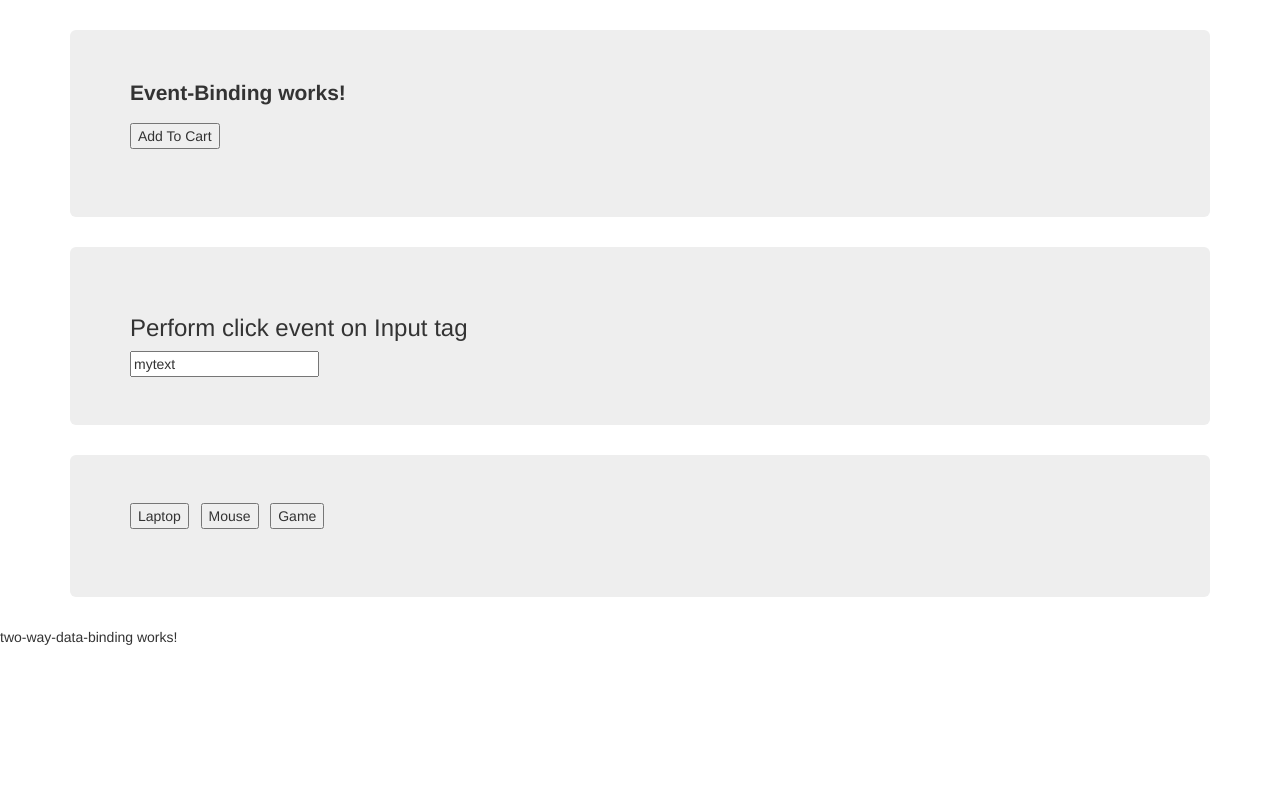
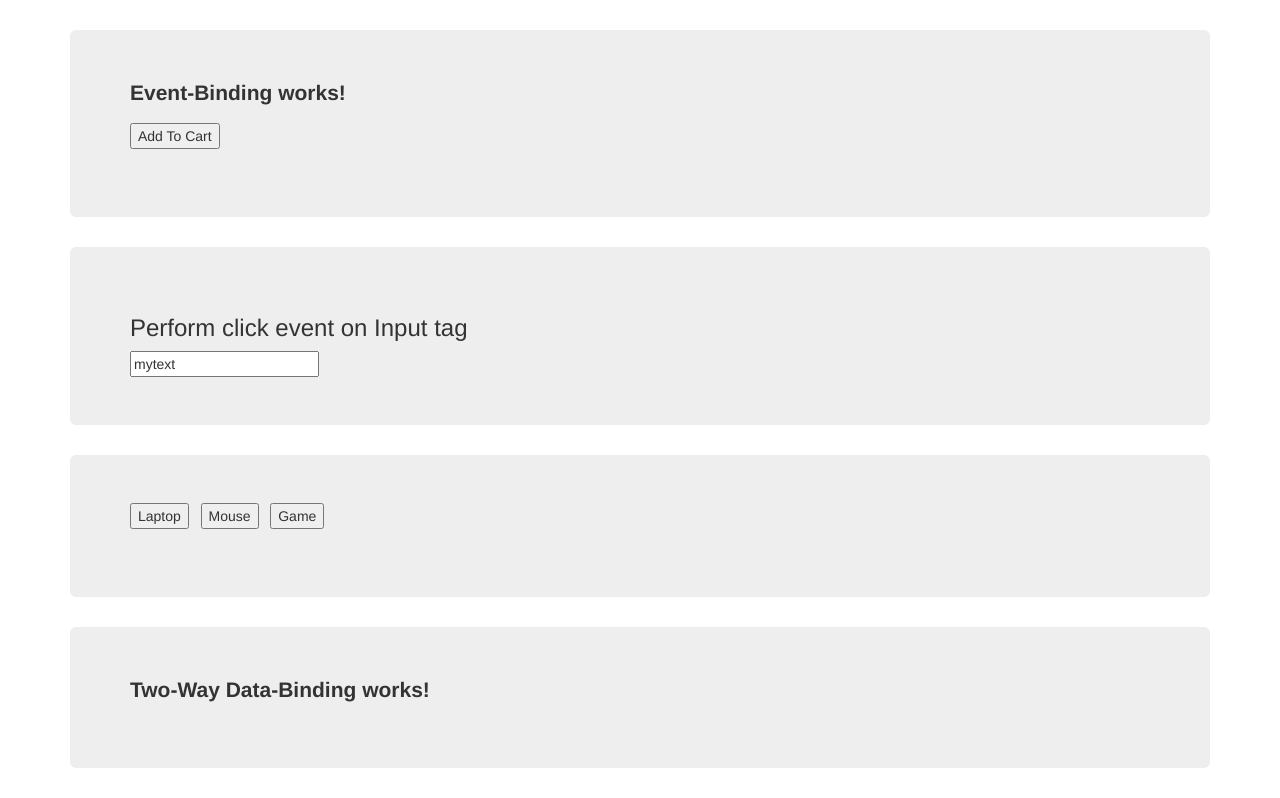
Before and after one commit to ShaniKumarGupta/Angular, an Angular app in the folder DataBinding/: page / in a window 1280 px wide. Shown: the part 2950-3748 px from the top of the page. Before the commit the page ends 3607 px from the top, so only its background shows below. Built offline with nearby package versions, Linux system fonts and the light colour scheme.

Commit message:
Going to perform two way data binding

```diff
--- a/DataBinding/src/app/two-way-data-binding/two-way-data-binding.component.html
+++ b/DataBinding/src/app/two-way-data-binding/two-way-data-binding.component.html
@@ -1 +1,5 @@
-<p>two-way-data-binding works!</p>
+<div class="container">
+    <div class="jumbotron">
+        <p><b>Two-Way Data-Binding works!</b></p>
+    </div>
+</div>
--- a/DataBinding/src/app/two-way-data-binding/two-way-data-binding.component.ts
+++ b/DataBinding/src/app/two-way-data-binding/two-way-data-binding.component.ts
@@ -7,6 +7,8 @@ import { Component, OnInit } from '@angular/core';
 })
 export class TwoWayDataBindingComponent implements OnInit {
 
+  uname: string;
+
   constructor() { }
 
   ngOnInit(): void {
```
